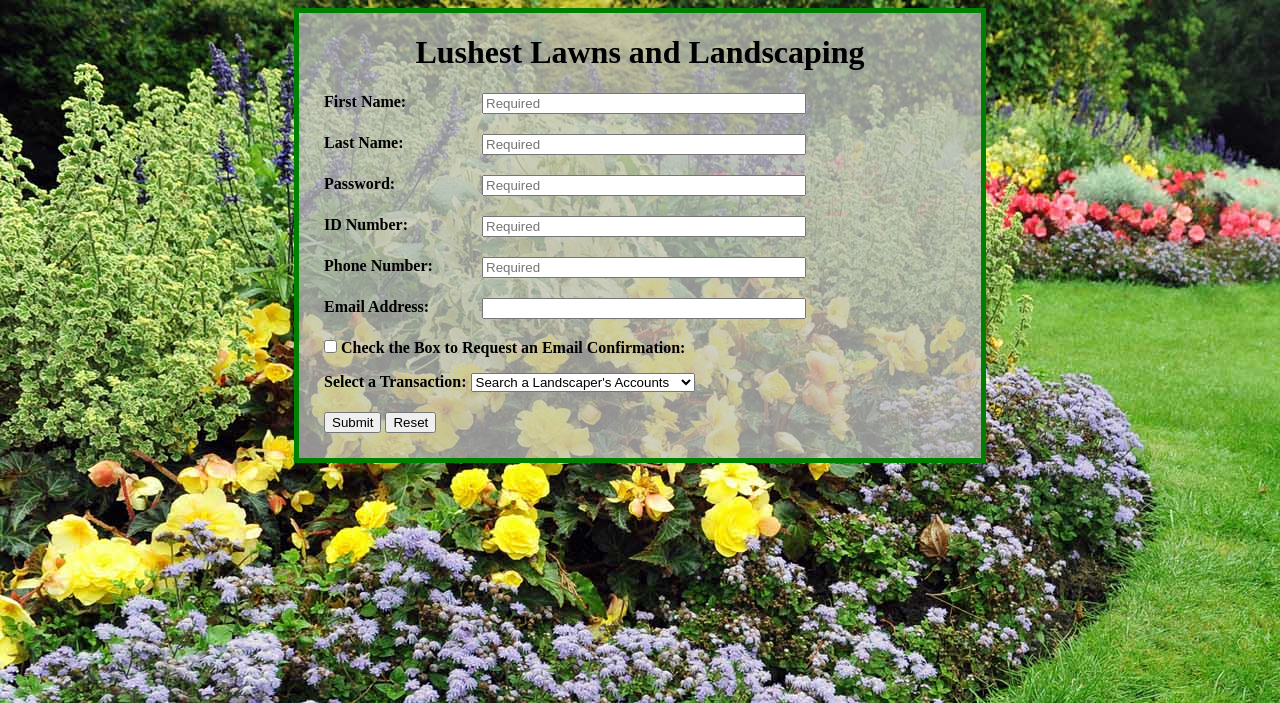
After one commit to jdbarnes06/IT202, a PHP site: page /Home.html in a window 1280 px wide. The commit adds this page. Shown: the top 703 px of the page. Run offline with PHP 8.4, Linux system fonts and the light colour scheme.

Commit message:
Started Assignment 4

```diff
--- /dev/null
+++ b/Home.html
@@ -0,0 +1,87 @@
+<!DOCTYPE html>
+
+<html>
+<head>
+    <title>Home</title>
+    <link rel="stylesheet" href="LLAL.css">
+</head>
+<body>
+    <div class="mainDiv">
+        <form>
+            <h1>Lushest Lawns and Landscaping</h1>
+
+            <div class="row">
+                <div class="column">
+                    <label for="firstname">First Name:</label>
+                </div>
+                <div class="column" style="opacity: 1">
+                    <input type="text" id="firstname" name="firstname" placeholder="Required">
+                </div>
+            </div>
+
+            <div class="row">
+                <div class="column">
+                    <label for="lastname">Last Name:</label>
+                </div>
+                <div class="column">
+                    <input type="text" id="lastname" name="lastname" placeholder="Required">
+                </div>
+            </div>
+
+            <div class="row">
+                <div class="column">
+                    <label for="password">Password:</label>
+                </div>
+                <div class="column">
+                    <input type="password" id="password" name="password" placeholder="Required">
+                </div>
+            </div>
+
+            <div class="row">
+                <div class="column">
+                    <label for="idnumber">ID Number:</label>
+                </div>
+                <div class="column">
+                    <input type="text" id="idnumber" name="idnumber" placeholder="Required">
+                </div>
+            </div>
+
+            <div class="row">
+                <div class="column">
+                    <label for="phonenumber">Phone Number:</label>
+                </div>
+                <div class="column">
+                    <input type="text" id="phonenumber" name="phonenumber" placeholder="Required">
+                </div>
+            </div>
+
+            <div class="row">
+                <div class="column">
+                    <label for="emailaddress">Email Address:</label>
+                </div>
+                <div class="column">
+                    <input type="text" id="emailaddress" name="emailaddress">
+                </div>
+            </div>
+
+            <input type="checkbox" id="emailconfirmation" name="emailconfirmation">
+            <label for="emailconfirmation">Check the Box to Request an Email Confirmation:</label><br>
+
+            <label for="transaction">Select a Transaction:</label>
+            <select id="transaction" name="transaction">
+                <option value="search a landscaper's accounts">Search a Landscaper's Accounts</option>
+                <option value="book a customer's appointment">Book a Customer's Appointment</option>
+                <option value="place a customer's order">Place a Customer's Order</option>
+                <option value="update a customer's order">Update a Customer's Order</option>
+                <option value="cancel a customer's appointment">Cancel a Customer's Appointment</option>
+                <option value="cancel a customer's order">Cancel a Customer's Order</option>
+                <option value="create a new customer account">Create a New Customer Account</option>
+            </select><br>
+
+            <button type="button" onclick="validate()">Submit</button>
+            <button type="reset">Reset</button>
+        </form>
+    </div>
+    <script src="Home.js"></script>
+</body>
+</html>
--- /dev/null
+++ b/Home.js
@@ -0,0 +1,109 @@
+function validate()
+{
+    const names = ["firstname", "lastname"];
+
+    for (let i = 0; i < names.length; i++)
+    {
+        let name = document.getElementById(names[i]).value;
+
+        if (name.charAt(0) != name.charAt(0).toUpperCase())
+        {
+            name = name.charAt(0).toUpperCase() + name.substring(1);
+        }
+
+        if (name.substring(1) != name.substring(1).toLowerCase())
+        {
+            name = name.charAt(0) + name.substring(1).toLowerCase();
+        }
+
+        if (name.match(/^[A-Za-z]+$/) == null)
+        {
+            alert("Names can only contain letters.");
+            document.getElementById(names[i]).focus();
+            document.getElementById(names[i]).select();
+            return;
+        }
+
+        names[i] = name;
+    }
+
+    var password = document.getElementById("password").value;
+
+    if (password.length > 12)
+    {
+        alert("Password can't have more than 12 characters.");
+        document.getElementById("password").focus();
+        document.getElementById("password").select();
+        return;
+    }
+
+    if (password.match(/[A-Z]+/) == null)
+    {
+        alert("Password must have at least 1 uppercase letter.");
+        document.getElementById("password").focus();
+        document.getElementById("password").select();
+        return;
+    }
+
+    if (password.match(/[0-9]+/) == null)
+    {
+        alert("Password must have at least 1 number.");
+        document.getElementById("password").focus();
+        document.getElementById("password").select();
+        return;
+    }
+
+    if (password.match(/[~`!@#\$%\^\&*\(\)_\-+={[}\]|\\:;"'<,>.?/]+/) == null)
+    {
+        alert("Password must have at least 1 special character.");
+        document.getElementById("password").focus();
+        document.getElementById("password").select();
+        return;
+    }
+
+    var idNumber = document.getElementById("idnumber").value;
+
+    if (idNumber.match(/^[0-9]{6}$/) == null)
+    {
+        alert("ID Number must contain exactly 6 numbers.");
+        document.getElementById("idnumber").focus();
+        document.getElementById("idnumber").select();
+        return;
+    }
+
+    var phoneNumber = document.getElementById("phonenumber").value;
+
+    if (phoneNumber.match(/^[0-9]{3}[\s]{1}[0-9]{3}[\s]{1}[0-9]{4}$/) != null)
+    {
+        phoneNumber = phoneNumber.substring(0, 3) + "-" + phoneNumber.substring(4, 7) + "-" + phoneNumber.substring(8, 12);
+    }
+
+    if (phoneNumber.match(/^[0-9]{3}[-]{1}[0-9]{3}[-]{1}[0-9]{4}$/) == null)
+    {
+        alert("Phone Number must contain exactly 10 numbers that are delineated by spaces or dashes between the 3rd and 4th numbers and the 6th and 7th numbers.");
+        document.getElementById("phonenumber").focus();
+        document.getElementById("phonenumber").select();
+        return;
+    }
+
+    var emailAddress = document.getElementById("emailaddress").value;
+    var emailConfirmation = document.getElementById("emailconfirmation").checked;
+
+    if (emailConfirmation == true)
+    {
+        if (emailAddress.match(/^[\S]+[@]{1}[\S]+[.]{1}[\S]{2,4}$/) == null)
+        {
+            alert("Email Address must contain at least one non-whitespace character, followed by an @, and then at least one other non-whitespace character, followed by a period (.), and then 2-4 non-whitespace characters.")
+            document.getElementById("emailaddress").focus();
+            document.getElementById("emailaddress").select();
+            return;
+        }
+    }
+
+    verify(names[0], names[1], password, idNumber);
+}
+
+function verify(firstName, lastName, password, idNumber)
+{
+
+}
--- a/LLAL.css
+++ b/LLAL.css
@@ -32,16 +32,15 @@ h1
 
 label
 {
-    margin: 0px 0px 20px 0px;
     font-weight: bold;
 }
 
-label, select, input[type=checkbox]
+select, input[type=checkbox]
 {
     margin: 0px 0px 20px 0px;
 }
 
-input[type=text]
+input[type=text], input[type=password]
 {
     margin: 0px 0px 20px 0px;
     width: 200%;
```
